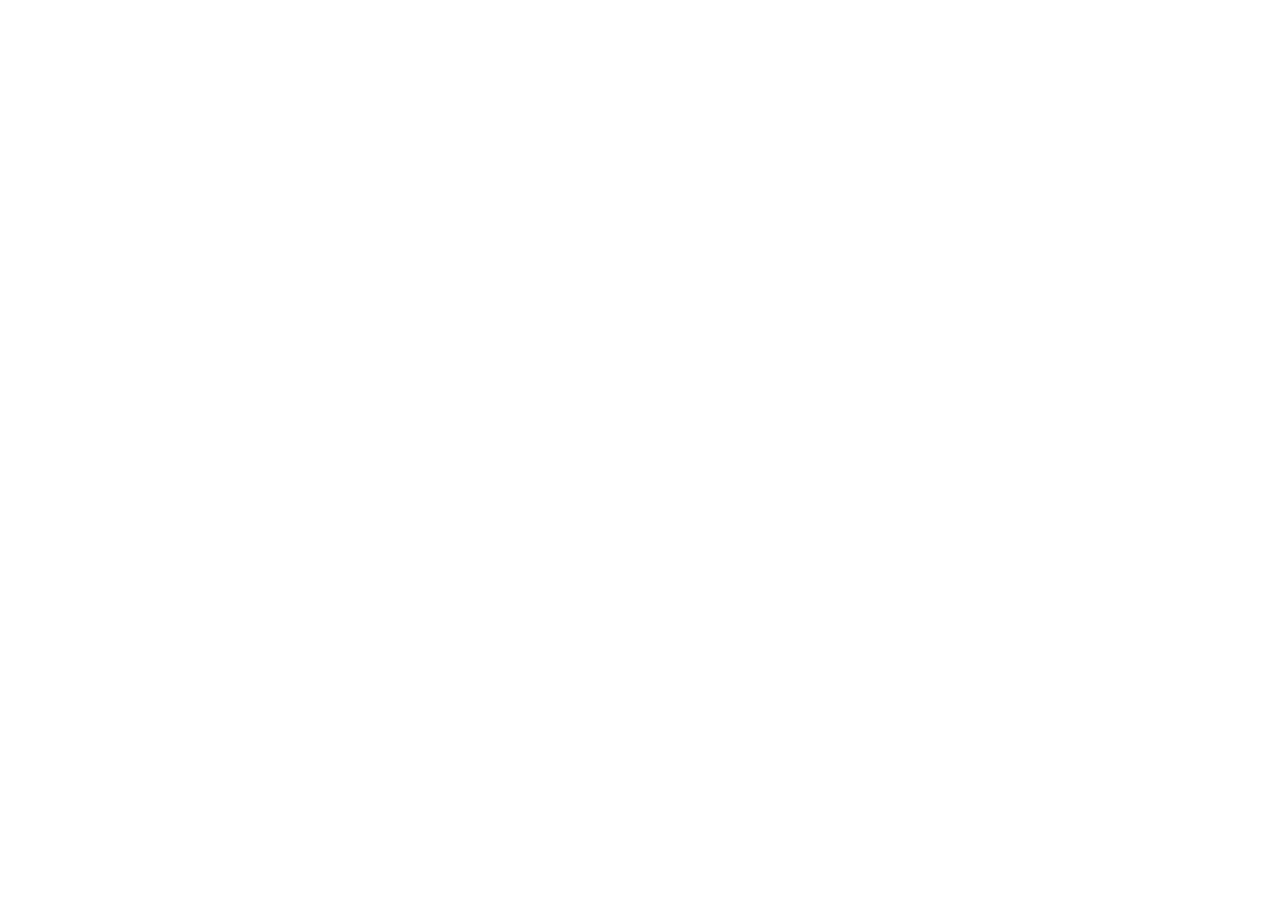
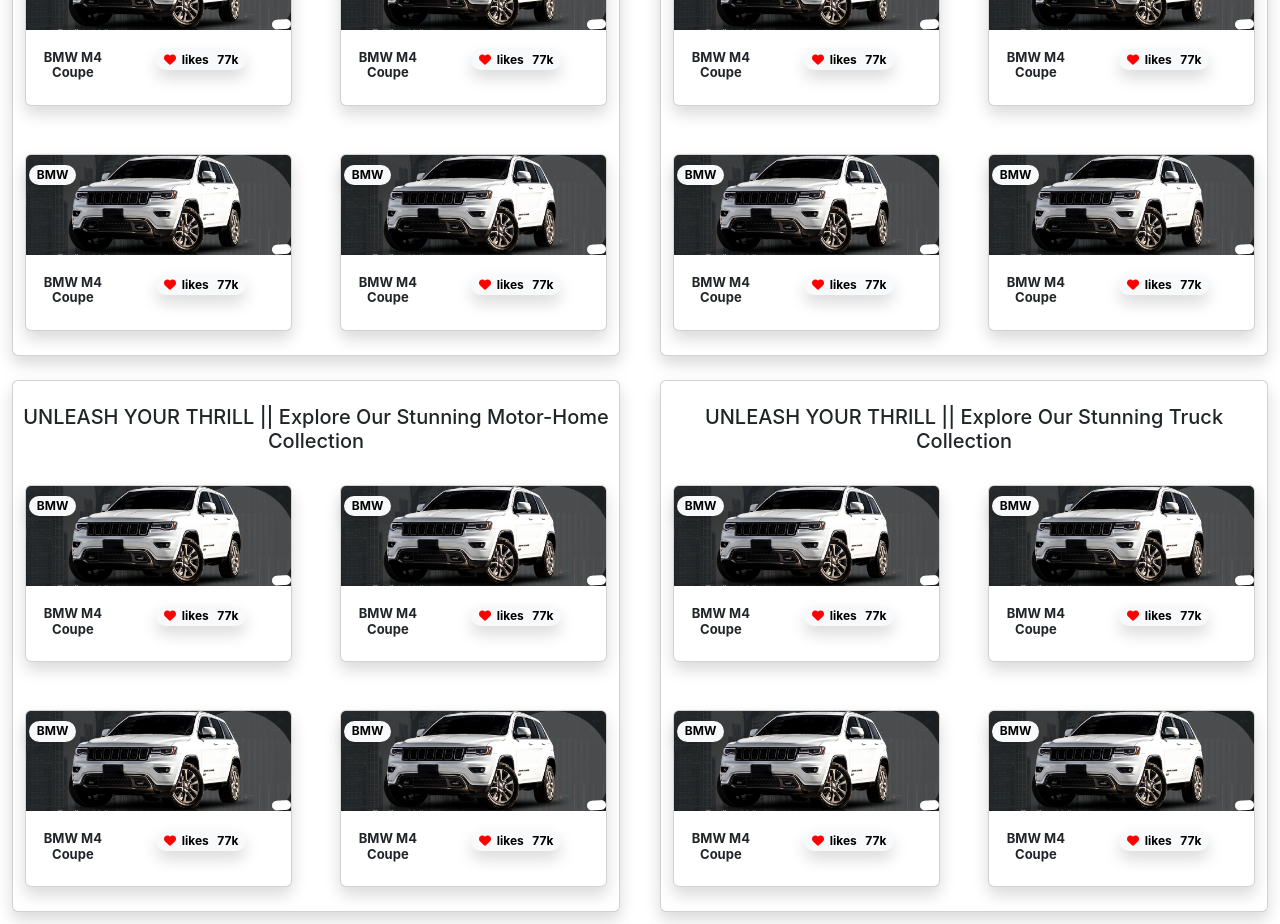
Before and after one commit to rahul399517/cruiselane_fe, a React (Create React App) app: page / in a window 1280 px wide. Shown: the part 1280-2204 px from the top of the page. Before the commit the page ends 1083 px from the top, so only its background shows below. Built offline with nearby package versions, Linux system fonts and the light colour scheme.

Commit message:
Intro for category added

```diff
--- /dev/null
+++ b/src/cards/introbikescard.js
@@ -0,0 +1,44 @@
+import { Card } from "react-bootstrap";
+import add1 from "../images/add1.png";
+import add2 from "../images/add2.png";
+const IntroBikesCard = () => {
+  return (
+    <div>
+      <Card className="car-card m-2 shadow">
+        <div className="car-image">
+          <Card.Img variant="top" style={{ height: "100px" }} src={add2} />
+        </div>
+        {/* product brand name  */}
+        <span
+          className="badge rounded-pill text-bg-light shadow"
+          style={{ position: "absolute", top: "10px", left: "3px" }}
+        >
+          BMW
+        </span>
+        <Card.Body>
+          <div className="car-info row">
+            <div className="car-price col-md-4 col-sm-12 ">
+              <Card.Title
+                className="car-model mt-1"
+                style={{ fontSize: "small", fontWeight: "700" }}
+              >
+                BMW M4 Coupe
+              </Card.Title>
+            </div>
+
+            <div className="car-rating col-md-8 col-sm-12">
+              <span className="badge rounded-pill text-bg-light shadow">
+                <i
+                  className="fa-solid fa-heart"
+                  style={{ color: "#ff0000" }}
+                ></i>
+                &nbsp; likes &nbsp; 77k
+              </span>
+            </div>
+          </div>
+        </Card.Body>
+      </Card>
+    </div>
+  );
+};
+export default IntroBikesCard;
--- /dev/null
+++ b/src/cards/introcarscard.js
@@ -0,0 +1,44 @@
+import { Card } from "react-bootstrap";
+import add1 from "../images/add1.png";
+import add2 from "../images/add2.png";
+const IntroCarsCard = () => {
+  return (
+    <div>
+      <Card className="car-card m-2 shadow">
+        <div className="car-image">
+          <Card.Img variant="top" style={{ height: "100px" }} src={add2} />
+        </div>
+        {/* product brand name  */}
+        <span
+          className="badge rounded-pill text-bg-light shadow"
+          style={{ position: "absolute", top: "10px", left: "3px" }}
+        >
+          BMW
+        </span>
+        <Card.Body>
+          <div className="car-info row">
+            <div className="car-price col-md-4 col-sm-12 ">
+              <Card.Title
+                className="car-model mt-1"
+                style={{ fontSize: "small", fontWeight: "700" }}
+              >
+                BMW M4 Coupe
+              </Card.Title>
+            </div>
+
+            <div className="car-rating col-md-8 col-sm-12">
+              <span className="badge rounded-pill text-bg-light shadow">
+                <i
+                  className="fa-solid fa-heart"
+                  style={{ color: "#ff0000" }}
+                ></i>
+                &nbsp; likes &nbsp; 77k
+              </span>
+            </div>
+          </div>
+        </Card.Body>
+      </Card>
+    </div>
+  );
+};
+export default IntroCarsCard;
--- /dev/null
+++ b/src/cards/introhomewheel.js
@@ -0,0 +1,44 @@
+import { Card } from "react-bootstrap";
+import add1 from "../images/add1.png";
+import add2 from "../images/add2.png";
+const IntroHomeWheelCard = () => {
+  return (
+    <div>
+      <Card className="car-card m-2 shadow">
+        <div className="car-image">
+          <Card.Img variant="top" style={{ height: "100px" }} src={add2} />
+        </div>
+        {/* product brand name  */}
+        <span
+          className="badge rounded-pill text-bg-light shadow"
+          style={{ position: "absolute", top: "10px", left: "3px" }}
+        >
+          BMW
+        </span>
+        <Card.Body>
+          <div className="car-info row">
+            <div className="car-price col-md-4 col-sm-12 ">
+              <Card.Title
+                className="car-model mt-1"
+                style={{ fontSize: "small", fontWeight: "700" }}
+              >
+                BMW M4 Coupe
+              </Card.Title>
+            </div>
+
+            <div className="car-rating col-md-8 col-sm-12">
+              <span className="badge rounded-pill text-bg-light shadow">
+                <i
+                  className="fa-solid fa-heart"
+                  style={{ color: "#ff0000" }}
+                ></i>
+                &nbsp; likes &nbsp; 77k
+              </span>
+            </div>
+          </div>
+        </Card.Body>
+      </Card>
+    </div>
+  );
+};
+export default IntroHomeWheelCard;
--- /dev/null
+++ b/src/cards/introtruckscard.js
@@ -0,0 +1,44 @@
+import { Card } from "react-bootstrap";
+import add1 from "../images/add1.png";
+import add2 from "../images/add2.png";
+const IntroTrucksCard = () => {
+  return (
+    <div>
+      <Card className="car-card m-2 shadow">
+        <div className="car-image">
+          <Card.Img variant="top" style={{ height: "100px" }} src={add2} />
+        </div>
+        {/* product brand name  */}
+        <span
+          className="badge rounded-pill text-bg-light shadow"
+          style={{ position: "absolute", top: "10px", left: "3px" }}
+        >
+          BMW
+        </span>
+        <Card.Body>
+          <div className="car-info row">
+            <div className="car-price col-md-4 col-sm-12 ">
+              <Card.Title
+                className="car-model mt-1"
+                style={{ fontSize: "small", fontWeight: "700" }}
+              >
+                BMW M4 Coupe
+              </Card.Title>
+            </div>
+
+            <div className="car-rating col-md-8 col-sm-12">
+              <span className="badge rounded-pill text-bg-light shadow">
+                <i
+                  className="fa-solid fa-heart"
+                  style={{ color: "#ff0000" }}
+                ></i>
+                &nbsp; likes &nbsp; 77k
+              </span>
+            </div>
+          </div>
+        </Card.Body>
+      </Card>
+    </div>
+  );
+};
+export default IntroTrucksCard;
--- a/src/component/introbikes.js
+++ b/src/component/introbikes.js
@@ -0,0 +1,33 @@
+import { Card } from "react-bootstrap";
+import add1 from "../images/add1.png";
+import add2 from "../images/add2.png";
+import IntroBikesCard from "../cards/introbikescard";
+const IntroBikes = () => {
+  return (
+    <div>
+      <Card className="shadow m-2">
+        <Card.Title>
+          <br></br>
+          UNLEASH YOUR THRILL || Explore Our Stunning Bike Collection
+        </Card.Title>
+        <div className="row">
+          <div className="col-6 p-3">
+            <IntroBikesCard />
+          </div>
+          <div className="col-6 p-3">
+            <IntroBikesCard />
+          </div>
+        </div>
+        <div className="row">
+          <div className="col-6 p-3">
+            <IntroBikesCard />
+          </div>
+          <div className="col-6 p-3">
+            <IntroBikesCard />
+          </div>
+        </div>
+      </Card>
+    </div>
+  );
+};
+export default IntroBikes;
--- a/src/component/introcars.js
+++ b/src/component/introcars.js
@@ -0,0 +1,31 @@
+import { Card } from "react-bootstrap";
+import IntroCarsCard from "../cards/introcarscard";
+const IntroCars = () => {
+  return (
+    <div>
+      <Card className="shadow m-2">
+        <Card.Title>
+          <br></br>
+          UNLEASH YOUR THRILL || Explore Our Stunning Car Collection
+        </Card.Title>
+        <div className="row">
+          <div className="col-6 p-3">
+            <IntroCarsCard />
+          </div>
+          <div className="col-6 p-3">
+            <IntroCarsCard />
+          </div>
+        </div>
+        <div className="row">
+          <div className="col-6 p-3">
+            <IntroCarsCard />
+          </div>
+          <div className="col-6 p-3">
+            <IntroCarsCard />
+          </div>
+        </div>
+      </Card>
+    </div>
+  );
+};
+export default IntroCars;
--- a/src/component/introhomeWheel.js
+++ b/src/component/introhomeWheel.js
@@ -0,0 +1,31 @@
+import { Card } from "react-bootstrap";
+import IntroHomeWheelCard from "../cards/introhomewheel";
+const IntroHomeWheel = () => {
+  return (
+    <div>
+      <Card className="shadow m-2">
+        <Card.Title>
+          <br></br>
+          UNLEASH YOUR THRILL || Explore Our Stunning Motor-Home Collection
+        </Card.Title>
+        <div className="row">
+          <div className="col-6 p-3">
+            <IntroHomeWheelCard />
+          </div>
+          <div className="col-6 p-3">
+            <IntroHomeWheelCard />
+          </div>
+        </div>
+        <div className="row">
+          <div className="col-6 p-3">
+            <IntroHomeWheelCard />
+          </div>
+          <div className="col-6 p-3">
+            <IntroHomeWheelCard />
+          </div>
+        </div>
+      </Card>
+    </div>
+  );
+};
+export default IntroHomeWheel;
--- a/src/component/introtrucks.js
+++ b/src/component/introtrucks.js
@@ -0,0 +1,31 @@
+import { Card } from "react-bootstrap";
+import IntroTrucksCard from "../cards/introtruckscard";
+const IntroTrucks = () => {
+  return (
+    <div>
+      <Card className="shadow m-2">
+        <Card.Title>
+          <br></br>
+          UNLEASH YOUR THRILL || Explore Our Stunning Truck Collection
+        </Card.Title>
+        <div className="row">
+          <div className="col-6 p-3">
+            <IntroTrucksCard />
+          </div>
+          <div className="col-6 p-3">
+            <IntroTrucksCard />
+          </div>
+        </div>
+        <div className="row">
+          <div className="col-6 p-3">
+            <IntroTrucksCard />
+          </div>
+          <div className="col-6 p-3">
+            <IntroTrucksCard />
+          </div>
+        </div>
+      </Card>
+    </div>
+  );
+};
+export default IntroTrucks;
--- a/src/pages/home.js
+++ b/src/pages/home.js
@@ -9,20 +9,34 @@
 import { Card } from "react-bootstrap";
 import NewArrival from "../component/newarrival";
 import TopSlide from "../component/topslide";
+import IntroCars from "../component/introcars";
+import IntroBikes from "../component/introbikes";
+import IntroHomeWheel from "../component/introhomeWheel";
+import IntroTrucks from "../component/introtrucks";
 
 const HomePage = () => {
   return (
     <div className="home-page">
       <TopSlide />
       <NewArrival />
+      <br></br>
+      <hr></hr>
       <h1 className="mt-2">Discover an Exquisite Collection </h1>
       <div className="row p-1">
-        <div className="col-md-6 col-sm-12"></div>
-        <div className="col-md-6 col-sm-12"></div>
+        <div className="col-md-6 col-sm-12">
+          <IntroCars />
+        </div>
+        <div className="col-md-6 col-sm-12">
+          <IntroBikes />
+        </div>
       </div>
       <div className="row p-1">
-        <div className="col-md-6 col-sm-12"></div>
-        <div className="col-md-6 col-sm-12"></div>
+        <div className="col-md-6 col-sm-12">
+          <IntroHomeWheel />
+        </div>
+        <div className="col-md-6 col-sm-12">
+          <IntroTrucks />
+        </div>
       </div>
     </div>
   );
```
